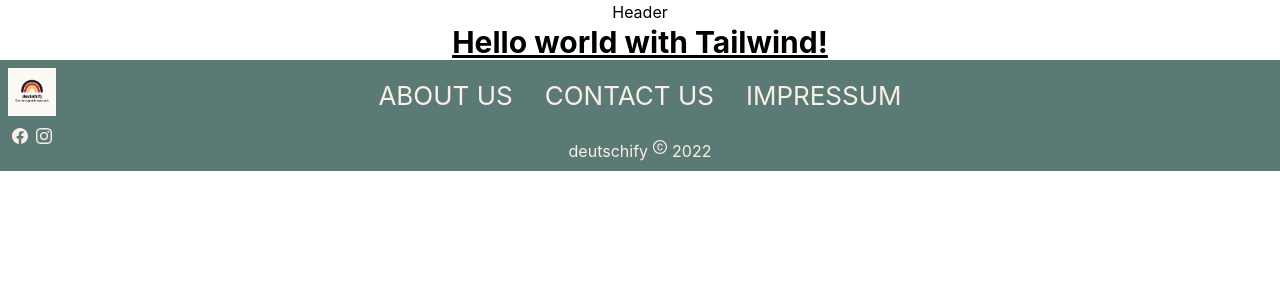
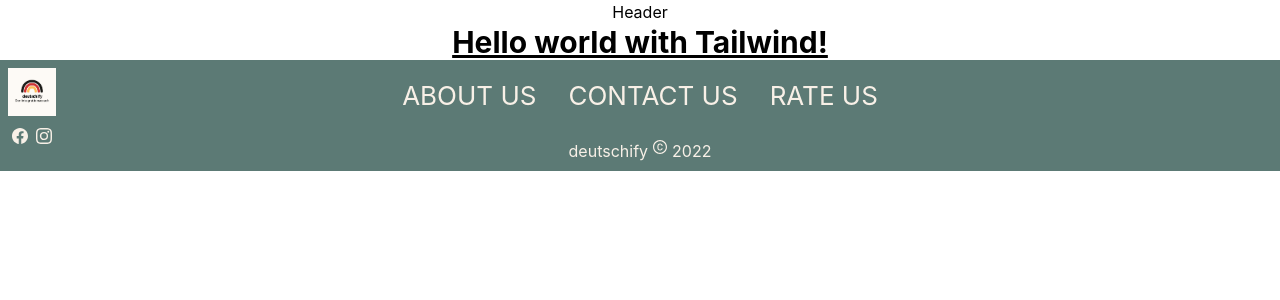
Before and after one commit to deutschify/deutschify, a React (Vite) app: page / in a window 1280 px wide. Shown: the top 300 px of the page. Built offline with nearby package versions, Linux system fonts and the light colour scheme; the HTML template or start-up script is replaced by a standard one.

Commit message:
Impressum changed to Rate Us

```diff
--- a/src/components/Footer.jsx
+++ b/src/components/Footer.jsx
@@ -33,7 +33,7 @@ const Footer = () => {
             <div className="w-6/12">
                 <button className="text-palette-50 m-2 p-2">ABOUT US</button>
                 <button className="text-palette-50 m-2 p-2">CONTACT US</button>
-                <button className="text-palette-50 m-2 p-2">IMPRESSUM</button>
+                <button className="text-palette-50 m-2 p-2">RATE US</button>
                 <div className="w-12/12 m-2 flex  justify-center gap-1">
                     deutschify <AiOutlineCopyrightCircle /> 2022
                 </div>
```
